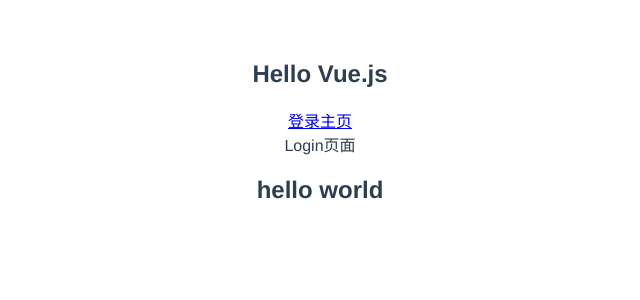
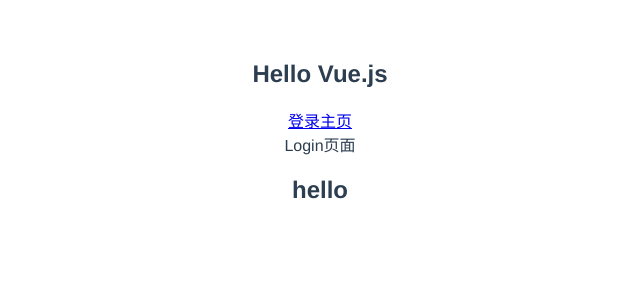
Before and after one commit to xionglp/ls-vue3ts-cms, a Vue app: page /#/login in a window 1280 px wide. Shown: the top 300 px of the page, without its empty margins (320-960 px from the left). Built offline with nearby package versions, Linux system fonts and the light colour scheme.

Commit message:
feat(login): login code

```diff
--- a/src/App.vue
+++ b/src/App.vue
@@ -3,8 +3,6 @@
   <router-link to="/login">登录</router-link>
   <router-link to="/main">主页</router-link>
   <router-view></router-view>
-
-  <h2>hello world</h2>
 </template>
 
 <script lang="ts">
--- a/src/views/login/login.vue
+++ b/src/views/login/login.vue
@@ -1,5 +1,6 @@
 <template>
   <div>Login页面</div>
+  <h2>hello</h2>
 </template>
 
 <script lang="ts">
```
